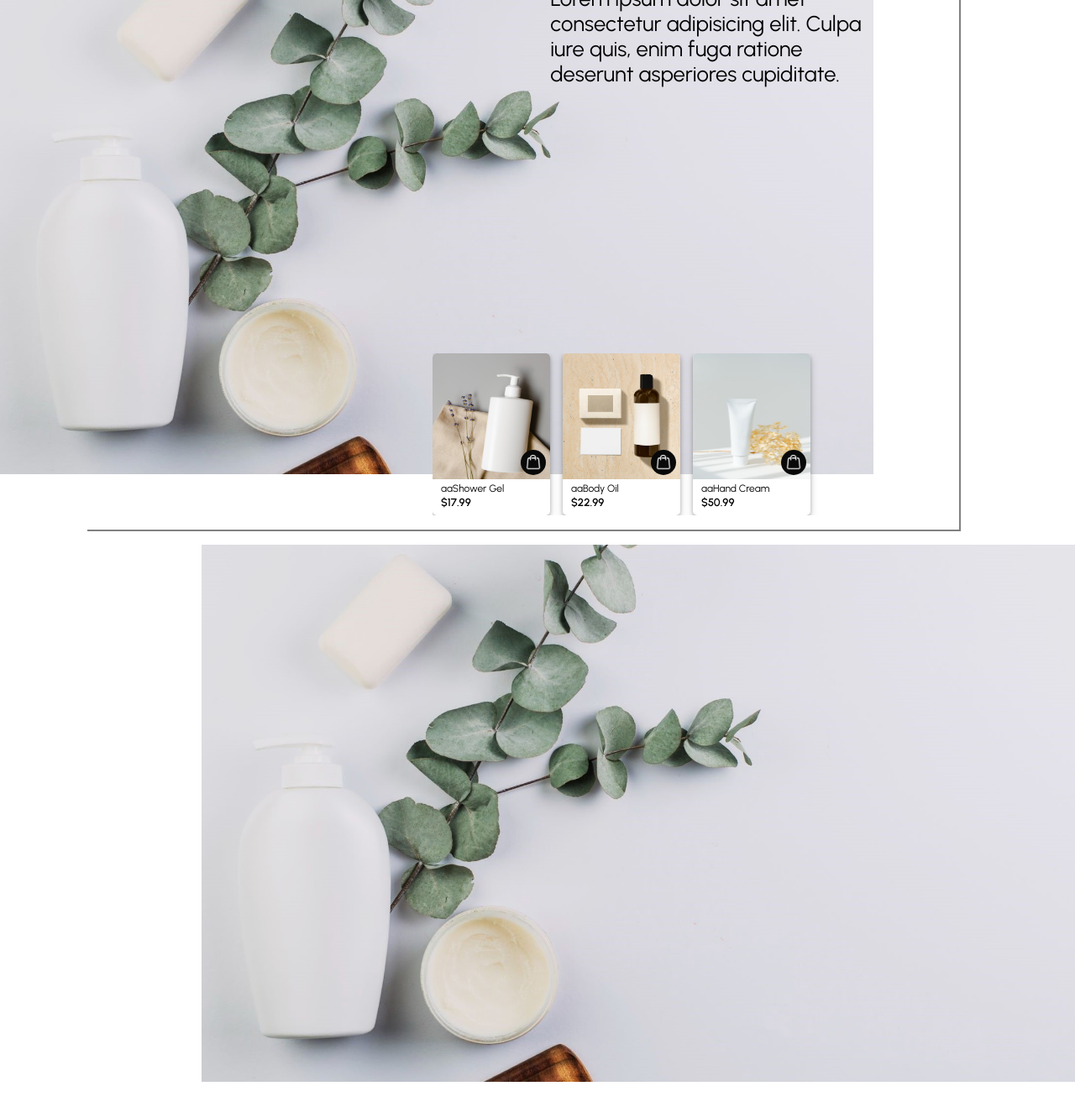
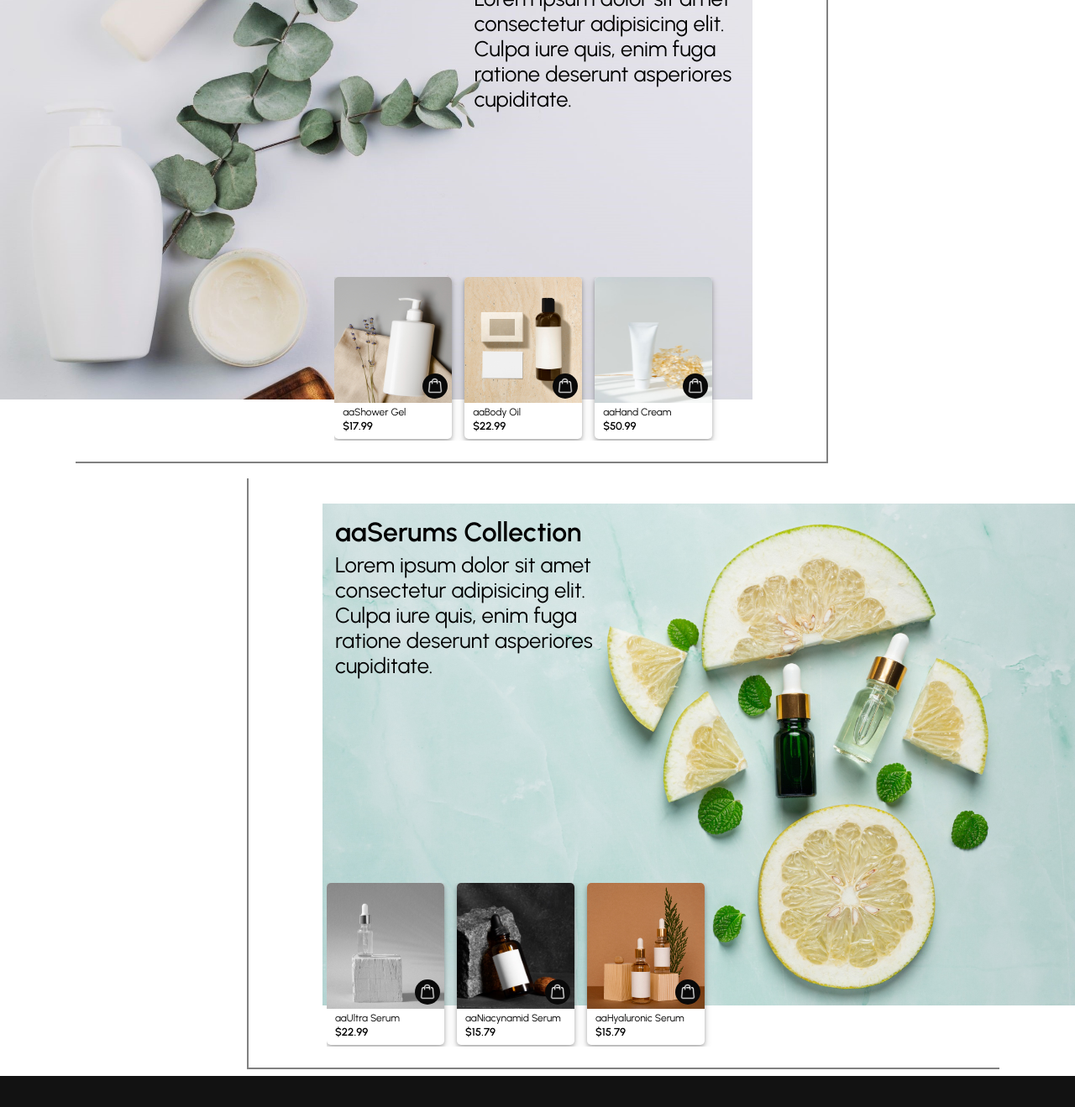
Before and after one commit to pdabrovska/skincare-ecommerce-website, a plain HTML site: page collections.html in a window 1280 px wide. Shown: the part 165-1484 px from the top of the page at 84% size. Drawn offline with Linux system fonts and the light colour scheme.

Commit message:
updated collections.html

```diff
--- a/collections.html
+++ b/collections.html
@@ -57,20 +57,28 @@
     </header>
 
     <main>
-      <section class="body-collection collection">
+      <section class="body-collection collection"
+      id="body-collection">
         <img class="collection-img" src="images/body-col.jpg">
         <div class="collection-header">
           <p>aaBody Collection</p>
           <p>Lorem ipsum dolor sit amet consectetur adipisicing elit. Culpa iure quis, enim fuga ratione deserunt asperiores cupiditate.</p>
         </div>
-        <div class="products-container js-products-container">
+        <div class="products-container js-products-container-body">
           <div class="product"></div>
         </div>
         <div class="line-vertical"></div>
         <div class="line-horizontal"></div>
       </section>
-      <section class="makeup-collection collection">
-        <img class="collection-img" src="images/body-col.jpg">
+      <section class="serums-collection collection">
+        <img class="collection-img" src="images/serums-col.jpg">
+        <div class="collection-header">
+          <p>aaSerums Collection</p>
+          <p>Lorem ipsum dolor sit amet consectetur adipisicing elit. Culpa iure quis, enim fuga ratione deserunt asperiores cupiditate.</p>
+        </div>
+        <div class="products-container js-products-container-serums"></div>
+        <div class="line-vertical"></div>
+        <div class="line-horizontal"></div>
       </section>
     </main>
 
--- a/scripts/collections.js
+++ b/scripts/collections.js
@@ -4,4 +4,5 @@ import { products } from "../data/products.js";
 
 navbar();
 updateCartAmount(cart);
-generateProducts(products, 'body', 0, 120000, cart)
+generateProducts(products, 'js-products-container-body', 'body', 0, 120000, cart);
+generateProducts(products, 'js-products-container-serums', 'serums', 0, 120000, cart);
--- a/scripts/index.js
+++ b/scripts/index.js
@@ -18,7 +18,7 @@ setInterval(()=>{
 
 //products generator
 
-generateProducts(products, 'bestseller', 0, 12000, cart);
+generateProducts(products, 'js-products-container',  'bestseller', 0, 12000, cart);
 
 //product carousel
 const carousel = document.querySelector('.js-products-container');
--- a/scripts/utils/general.js
+++ b/scripts/utils/general.js
@@ -32,8 +32,8 @@ export function formatCurrency(price){
   return (price / 100).toFixed(2);
 }
 
-export function generateProducts(products, whatBadge, minPrice, maxPrice, cart){
-  const carousel = document.querySelector('.js-products-container');
+export function generateProducts(products, where, whatBadge, minPrice, maxPrice, cart){
+  const carousel = document.querySelector(`.${where}`);
   let carouselHTML = ''
 
   products.forEach(product => {
--- a/styles/collections.css
+++ b/styles/collections.css
@@ -12,6 +12,7 @@ body{
 main{
   min-height: 95vh;
   padding-top: 90px;
+  margin-bottom: 8vh;
 }
 
 .collection{
@@ -20,14 +21,15 @@ main{
   position: relative;
 }
 
-.makeup-collection{
+.serums-collection{
   margin-right: 0;
   margin-left: auto;
+  margin-top: 15vh;
 }
 
 .collection-img{
-  width: 70vw;
-  max-height: 80vh;
+  width: 80vw;
+  max-height: 85vh;
 }
 
 @media only screen and (min-width: 1200px){
@@ -39,11 +41,17 @@ main{
 
 .line-vertical{
   position: absolute;
-  top: 0;
-  bottom: -10%;
+  top: -5%;
+  bottom: -9vh;
   right: -10%;
   width: 2px;
   background-color: gray;
+}
+
+.serums-collection .line-vertical{
+  top: -5%;
+  left: -10%;
+  bottom: -9vh;
 }
 
 .line-horizontal{
@@ -52,7 +60,12 @@ main{
   height: 2px;
   right: -10%;
   left: 10%;
-  bottom: -10%;
+  bottom: -9vh;
+}
+
+.serums-collection .line-horizontal{
+  left: -10%;
+  right: 10%;
 }
 
 /*collection left panel*/
@@ -62,6 +75,10 @@ main{
   right: 0;
   max-width: 37%;
   font-size: 2vw;
+}
+
+.serums-collection .collection-header{
+  left: 15px;
 }
 
 .collection-header p{
@@ -78,10 +95,15 @@ main{
   position: absolute;
   right: 5px;
   bottom: -45px;
-  width: 50%;
+  width: 55%;
   display: flex;
   column-gap: 15px;
   overflow-x: auto;
+  padding-bottom: 2px;
+}
+
+.serums-collection .products-container{
+  left: 5px;
 }
 
 .product-card{
@@ -121,6 +143,10 @@ main{
 }
 
 @media only screen and (min-width: 740px){
+  .collection-img{
+    width: 70vw;
+    max-height: 80vh;
+  }
   .product-card{
     width: 140px;
   }
@@ -214,5 +240,32 @@ main{
 }
 
 @media only screen and (max-width: 380px){
+  .collection-img{
+    width: 95vw;
+    height: auto;
+  }
 
+  .products-container{
+    position: absolute;
+    right: 5px;
+    top: 42%;
+    bottom:auto;
+    width: 60%;
+    display: flex;
+    column-gap: 5px;
+    overflow-x: auto;
+  }
+
+  .line-vertical, .line-horizontal{
+    display: none;
+  }
+
+  main{
+    margin-bottom: 0;
+    min-height: auto;
+  }
+
+  .collection:last-child{
+    margin-bottom: 70px;
+  }
 }
--- a/styles/utils/scroll-styles.css
+++ b/styles/utils/scroll-styles.css
@@ -17,3 +17,7 @@
 ::-webkit-scrollbar, ::-webkit-scrollbar-thumb, ::-webkit-scrollbar-thumb:hover{
   width: 12px;
 }
+
+.products-container::-webkit-scrollbar, .products-container::-webkit-scrollbar-thumb, .products-container::-webkit-scrollbar-thumb:hover{
+  height: 6px;
+}
```
Also changed, not shown: index.html (+15 -3 lines), scripts/shop.js (+4 -4 lines), images/serums-col.jpg (added).
